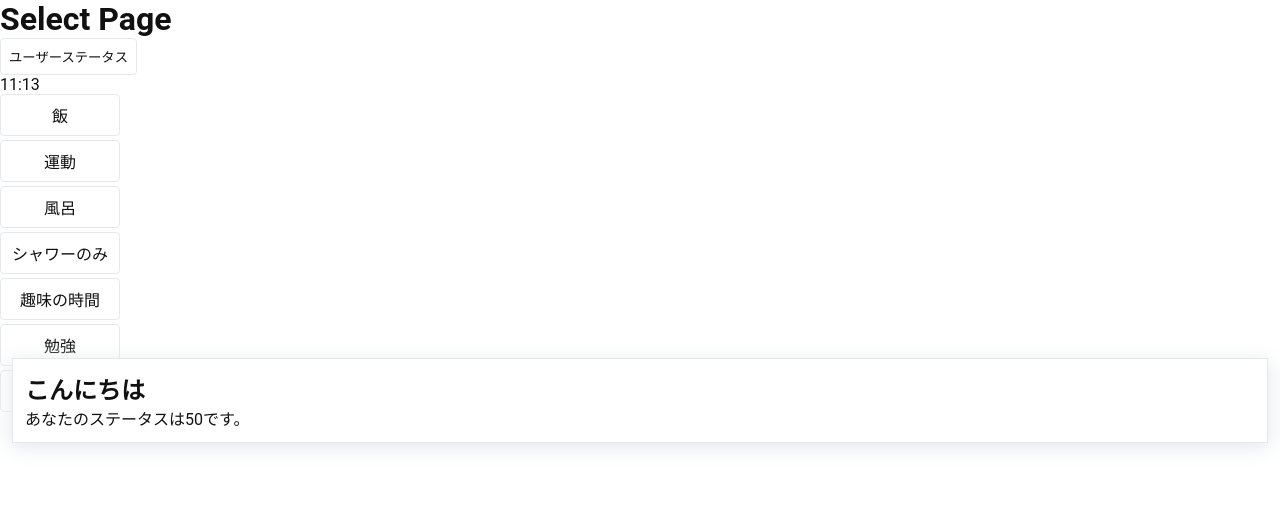
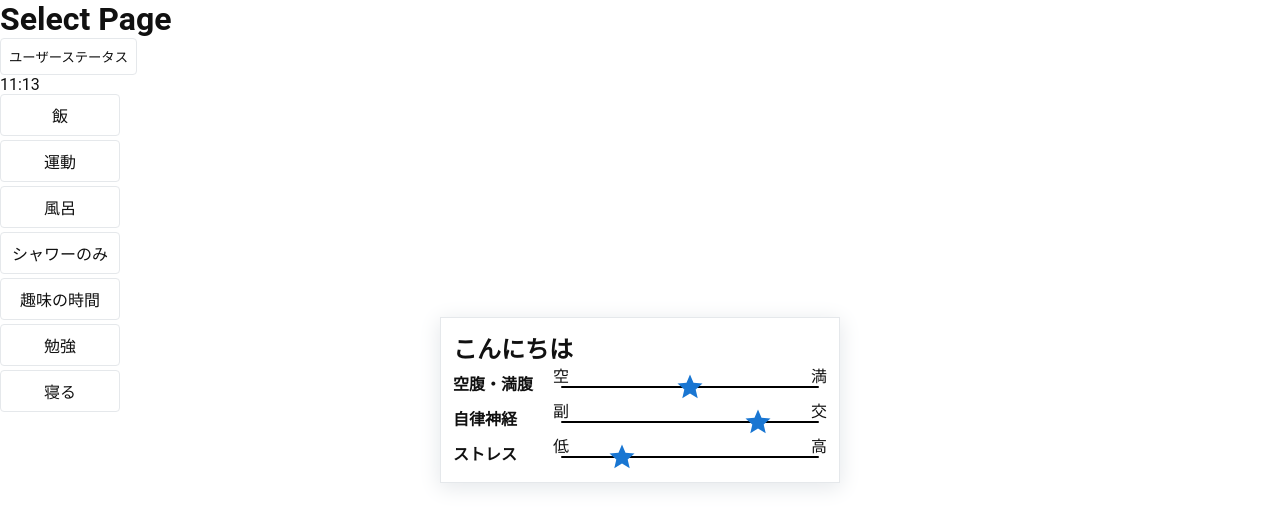
Before and after one commit to KadoProG/first-train-game-web-app, a React (Vite) app: page /1 in a window 1280 px wide. Both pictures are taken after a click on the button "ユーザーステータス". Shown: the top 528 px of the page. Built offline with nearby package versions, Linux system fonts and the light colour scheme.

Commit message:
update slider

```diff
--- /dev/null
+++ b/src/components/common/feedback/FormContainer.module.scss
@@ -0,0 +1,14 @@
+.container {
+  display: flex;
+  align-items: center;
+  width: 100%;
+}
+
+.formContent {
+  flex: 1;
+  padding: 8px;
+}
+
+.label {
+  font-weight: bold;
+}
--- /dev/null
+++ b/src/components/common/feedback/FormContainer.tsx
@@ -0,0 +1,17 @@
+import styles from '@/components/common/feedback/FormContainer.module.scss';
+import React from 'react';
+
+interface Props {
+  children: React.ReactNode;
+  width?: number;
+  label: string;
+}
+
+export const FormContainer: React.FC<Props> = (props) => (
+  <div className={styles.container}>
+    <p className={styles.label} style={{ width: props.width ?? 100 }}>
+      {props.label}
+    </p>
+    <div className={styles.formContent}>{props.children}</div>
+  </div>
+);
--- a/src/components/common/input/Slider.module.scss
+++ b/src/components/common/input/Slider.module.scss
@@ -1,6 +1,6 @@
 .container {
   position: relative;
-  padding: 0 0 20px;
+  padding: 0;
 }
 .Input {
   -webkit-appearance: none;
--- a/src/components/domains/UserStatusDialog.tsx
+++ b/src/components/domains/UserStatusDialog.tsx
@@ -2,6 +2,8 @@ import { DialogBody } from '@/components/common/feedback/DialogBody';
 import { DialogContainer } from '@/components/common/feedback/DialogContainer';
 import { DialogContent } from '@/components/common/feedback/DialogContent';
 import { DialogHeader } from '@/components/common/feedback/DialogHeader';
+import { FormContainer } from '@/components/common/feedback/FormContainer';
+import { Slider } from '@/components/common/input/Slider';
 import { usePlayData } from '@/contexts/playData/playDataContext';
 
 interface Props {
@@ -10,14 +12,43 @@ interface Props {
 }
 
 export const UserStatusDialog: React.FC<Props> = (props) => {
-  const { userStatus } = usePlayData();
+  const { control } = usePlayData();
 
   return (
     <DialogContainer isOpen={props.isOpen} onClose={props.onClose}>
-      <DialogContent>
+      <DialogContent style={{ maxWidth: 400 }}>
         <DialogHeader title="こんにちは" />
         <DialogBody>
-          <p>あなたのステータスは{userStatus.hungerFullnessLevel}です。</p>
+          <FormContainer label="空腹・満腹">
+            <Slider
+              control={control}
+              name="hungerFullnessLevel"
+              labelOptions={[
+                { value: 0, label: '空' },
+                { value: 100, label: '満' },
+              ]}
+            />
+          </FormContainer>
+          <FormContainer label="自律神経">
+            <Slider
+              control={control}
+              name="autonomicNervousLevel"
+              labelOptions={[
+                { value: 0, label: '副' },
+                { value: 100, label: '交' },
+              ]}
+            />
+          </FormContainer>
+          <FormContainer label="ストレス">
+            <Slider
+              control={control}
+              name="stressLevel"
+              labelOptions={[
+                { value: 0, label: '低' },
+                { value: 100, label: '高' },
+              ]}
+            />
+          </FormContainer>
         </DialogBody>
       </DialogContent>
     </DialogContainer>
--- a/src/contexts/playData/PlayDataProvider.tsx
+++ b/src/contexts/playData/PlayDataProvider.tsx
@@ -2,15 +2,18 @@ import { PlayDataContext } from '@/contexts/playData/playDataContext';
 import { UserStatus } from '@/const';
 import React from 'react';
 import { defaultUserStatus } from '@/const/masterData';
+import { useForm } from 'react-hook-form';
 
 interface Props {
   children: React.ReactNode;
 }
 
 export const PlayDataProvider: React.FC<Props> = (props) => {
-  const [userStatus] = React.useState<UserStatus>(defaultUserStatus);
+  const { control } = useForm<UserStatus>({
+    defaultValues: defaultUserStatus,
+  });
 
-  const value = React.useMemo(() => ({ userStatus }), [userStatus]);
+  const value = React.useMemo(() => ({ control }), [control]);
 
   return <PlayDataContext.Provider value={value}>{props.children}</PlayDataContext.Provider>;
 };
--- a/src/contexts/playData/playDataContext.ts
+++ b/src/contexts/playData/playDataContext.ts
@@ -1,13 +1,14 @@
 import { UserStatus } from '@/const';
-import { defaultUserStatus } from '@/const/masterData';
 import React from 'react';
+import { Control } from 'react-hook-form';
 
 interface PlayDataContextType {
-  userStatus: UserStatus;
+  // eslint-disable-next-line @typescript-eslint/no-explicit-any
+  control: Control<UserStatus, any>;
 }
 
 export const PlayDataContext = React.createContext<PlayDataContextType>({
-  userStatus: defaultUserStatus,
+  control: {} as Control<UserStatus>,
 });
 
 export const usePlayData = () => React.useContext(PlayDataContext);
```
Also changed, not shown: src/components/common/layout/FormContainer.module.scss (deleted, +0 -16 lines), src/components/common/layout/FormContainer.tsx (deleted, +0 -21 lines).
